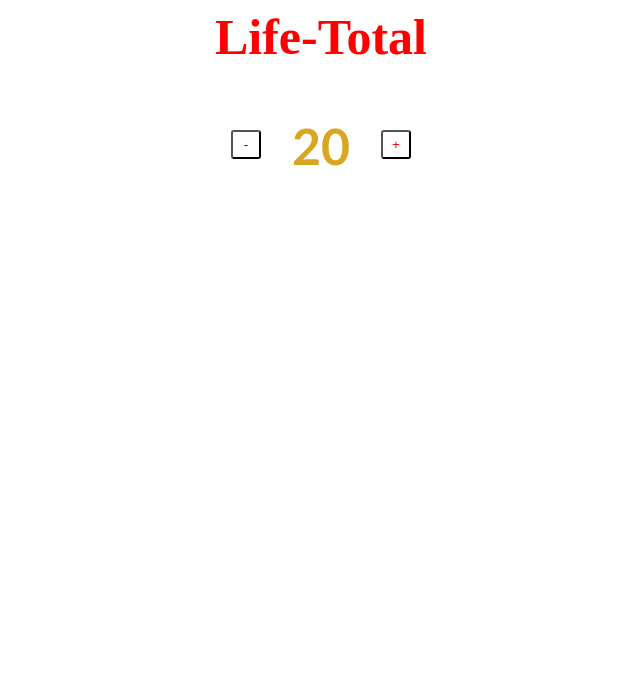
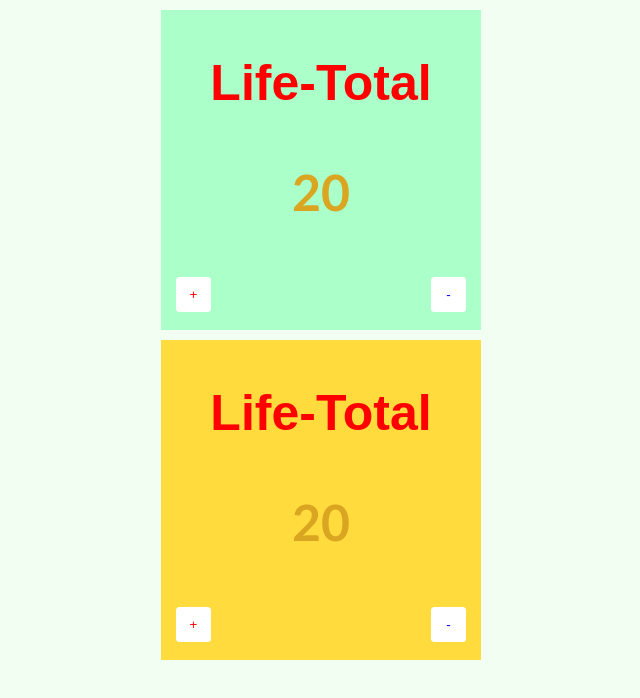
Before and after one commit to DavidJ-WestMedia/Game-life-counter, a plain HTML site: page Game LIfe Counter/index.html in a window 1280 px wide. Shown: the whole page, without its empty margins (319-959 px from the left). Drawn offline with Linux system fonts and the light colour scheme.

Commit message:
Add files via upload

```diff
--- a/Game LIfe Counter/index.css
+++ b/Game LIfe Counter/index.css
@@ -1,8 +1,46 @@
-h1 {
+html{
+    background: rgb(241, 254, 241);
+}
+.container{
+    height: 300px;
+    width: 300px;
+    margin: 10px auto;
+    padding: 10px 10px;
+    background: rgb(171, 255, 200);
+}
+.c2{
+    height: 300px;
+    width: 300px;
+    margin: 10px auto;
+    padding: 10px 10px;
+    background: rgb(255, 219, 61);
+}
+
+/* Genral Button design */
+button {
+    width: 35px;
+    height: 35px;
+    padding: 5px 5px;
+    margin: 5px;
+    border-radius: 10%;
+    border: none;
+    background: rgb(255, 255, 255);
+}
+
+button:hover{
+    background: rgba(234, 233, 233);
+}
+
+button:active{
+    background: rgba(218, 217, 217, 0.831);
+}
+
+ .title{
     color:red;
     border: 1px;
     text-align: center;
     font-size: 50px;
+    font-family: Arial, Helvetica, sans-serif;
 }
 
 p {
@@ -14,25 +52,18 @@ p {
 
 }
 
-/* Genral Button design */
-button {
-    padding-top: 5px;
-    padding-bottom: 5px;
-    border-radius: 3px;
-    background-color: rgb(255, 255, 255);
-    width: 30px;
+#plus-btn, #plus-btn2{
+    color: red;
+    /* top: 130px; */
+    /* right: 550px; */
+    float: left;
+    /* position: absolute; */
 }
 
-#plus-btn {
-    color: red;
-    top: 130px;
-    right: 550px;
-    position: absolute;
+#minus-btn, #minus-btn2{
+    color: blue;
+    /* top: 130px;
+    left: 550px; */
+    float: right;
+    /* position: absolute;     */
 }
-
-#minus-btn {
-    color: blue;
-    top: 130px;
-    left: 550px;
-    position: absolute;
-}
--- a/Game LIfe Counter/index.html
+++ b/Game LIfe Counter/index.html
@@ -1,15 +1,23 @@
 <html>
 <head>
     <link rel="stylesheet" href="index.css">
+    <title>Life-Counter</title>
 </head>
 <body>
-<h1>Life-Total</h1>
-<p id="life-el">20</p>
+    <div class ="container">
+        <h1 class="title">Life-Total</h1>
+        <p id="life-p">20</p>
 
-<button id="plus-btn" onclick="addLife()">+</button>
+        <button id="plus-btn" class="b1">+</button>
+        <button id="minus-btn" class="b2">-</button>
+    </div>
 
-
-<button id="minus-btn" onclick="minuslife()">-</button>
+    <div class = "c2">
+        <h1 class="title">Life-Total</h1>
+        <p id="life-p2">20</p>
+        <button id="plus-btn2" class="b2">+</button>
+        <button id="minus-btn2" class="b2">-</button>
+    </div>
 </body>
 <script src="index.js"></script>
 </html>
--- a/Game LIfe Counter/index.js
+++ b/Game LIfe Counter/index.js
@@ -1,21 +1,35 @@
-// This App is a basic webapp for games for tracking your life total
-
-let lifeEl = document.getElementById("life-el")
-
-// let plusButton = document.getElementById("plus-btn")
-// let subtractButton = document.getElemtentById("minus-btn")
-
-let lifeTotal = 20
+const LifeP = document.getElementById("life-p");
+const LifeP2 = document.getElementById("life-p2");
+const buttonChoice = document.querySelectorAll("button");
+let lifeTotal = 20 ;
 
 
-//adding 1 life to the life total
-function addLife(){
-   lifeTotal += 1
-   lifeEl.textContent = lifeTotal
-}
+// buttonChoice.forEach(buttonC => buttonC.addEventListener("click", (e) => {
+//    if (e.target.id === "plus-btn") {
+//       lifeTotal += 1
+//    LifeP.textContent = lifeTotal
+//       lifeTotal.textContent += 1
+//    } else if(e.target.id === "minus-btn"){
+//       lifeTotal -= 1
+//       LifeP.textContent = lifeTotal
+//    }
+// }))
 
-//subtracting 1 life form the life total
-function minuslife(){
-   lifeTotal -= 1
-   lifeEl.textContent = lifeTotal
-}
+buttonChoice.forEach(buttonC => buttonC.addEventListener("click", (e) => {
+      if (e.target.id === "plus-btn") {
+         lifeTotal += 1
+      LifeP.textContent = lifeTotal
+         lifeTotal.textContent += 1
+   }  else if(e.target.id === "minus-btn"){
+         lifeTotal -= 1
+         LifeP.textContent = lifeTotal
+         // second section
+   }else if (e.target.id === "plus-btn2") {
+         lifeTotal += 1
+      LifeP2.textContent = lifeTotal
+         lifeTotal.textContent += 1
+   }  else if(e.target.id === "minus-btn2"){
+         lifeTotal -= 1
+         LifeP2.textContent = lifeTotal
+   }
+}))
```
